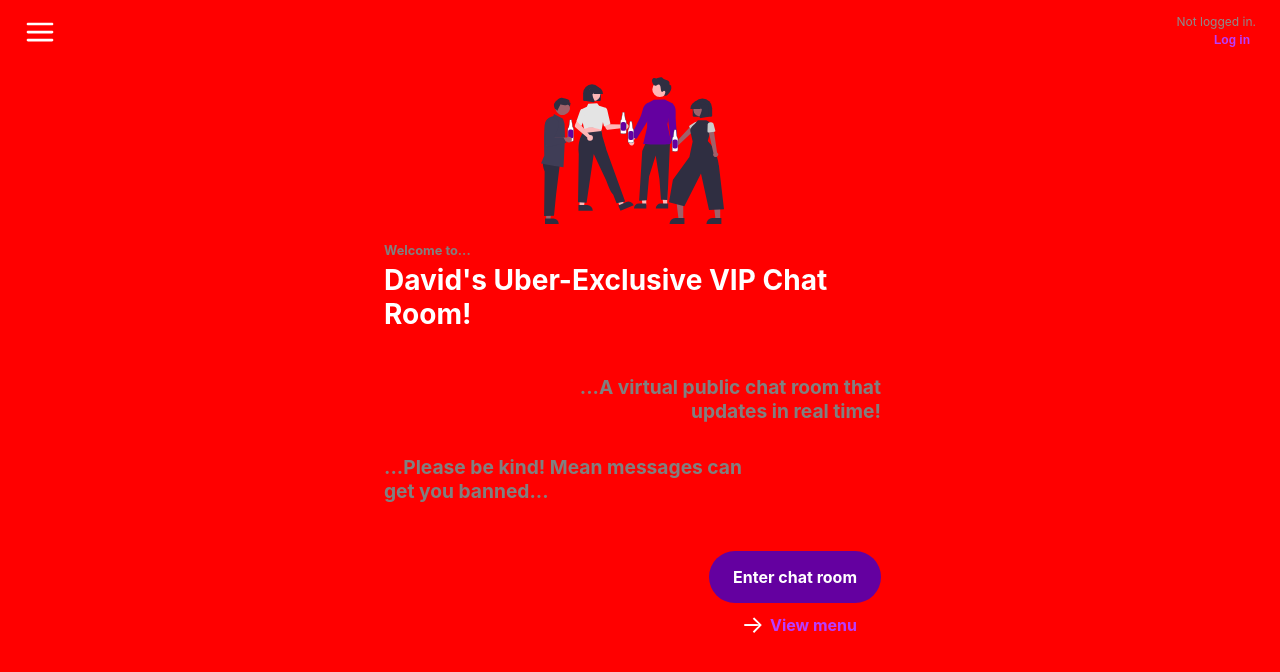
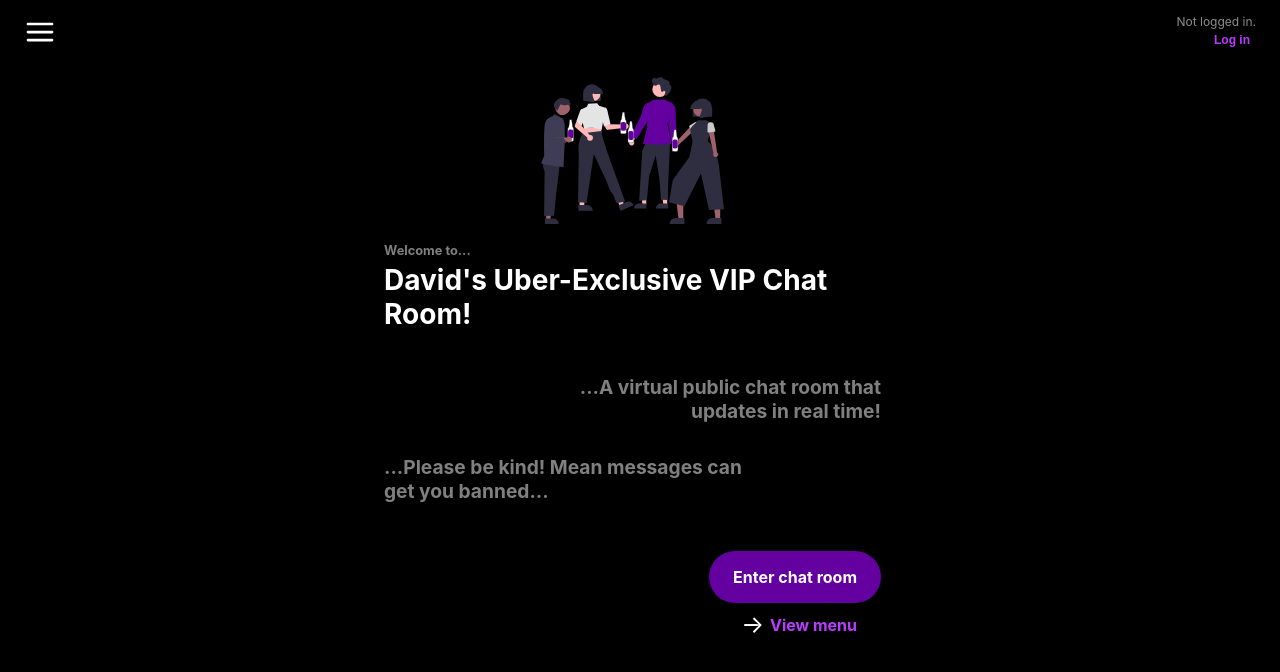
Before and after one commit to douglasdavid177/Chat-Room, a Next.js app: page / in a window 1280 px wide. Shown: the top 672 px of the page. Built offline with nearby package versions, Linux system fonts and the light colour scheme; no server answers.

Commit message:
modify temporary test code

```diff
--- a/components/layout.jsx
+++ b/components/layout.jsx
@@ -154,7 +154,7 @@ function Layout(props) {
   return (
     <div
       className={"container"}
-      style={turnStuffRed || true ? { background: "red" } : {}}
+      style={turnStuffRed ? { background: "red" } : {}}
     >
       <div className={"content"} ref={scrollContainer} tabIndex={-1}>
         {/* <motion.div initial={{ height: "auto" }} animate={{ height: "30vh" }}> */}
```
